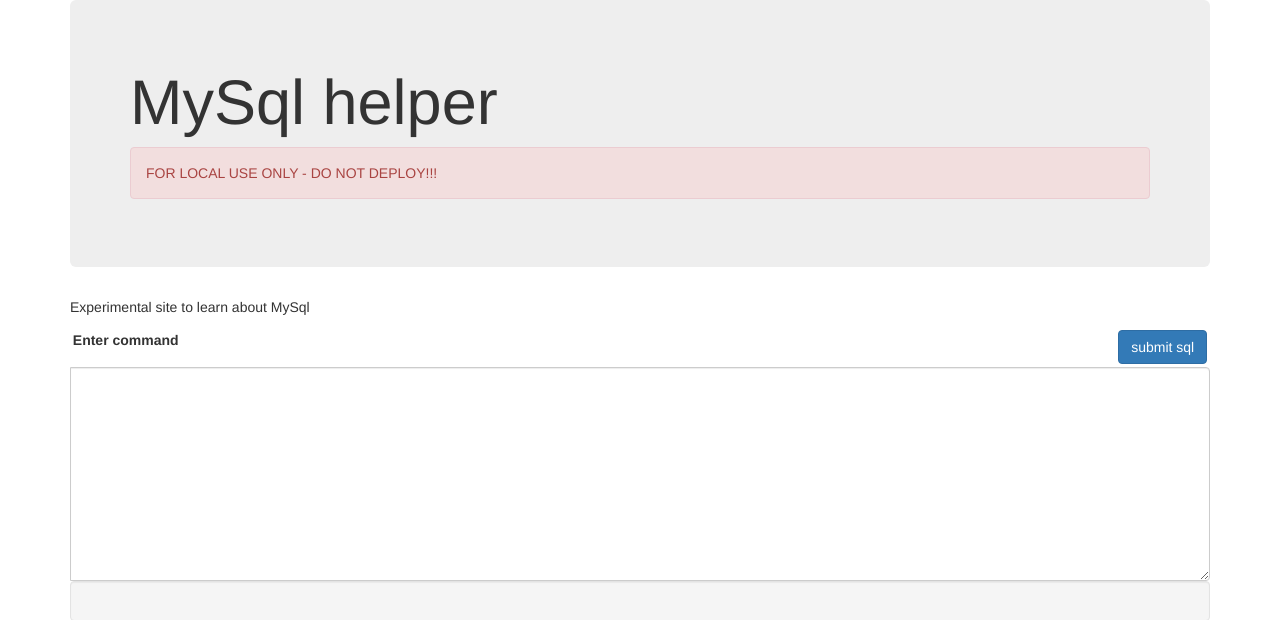
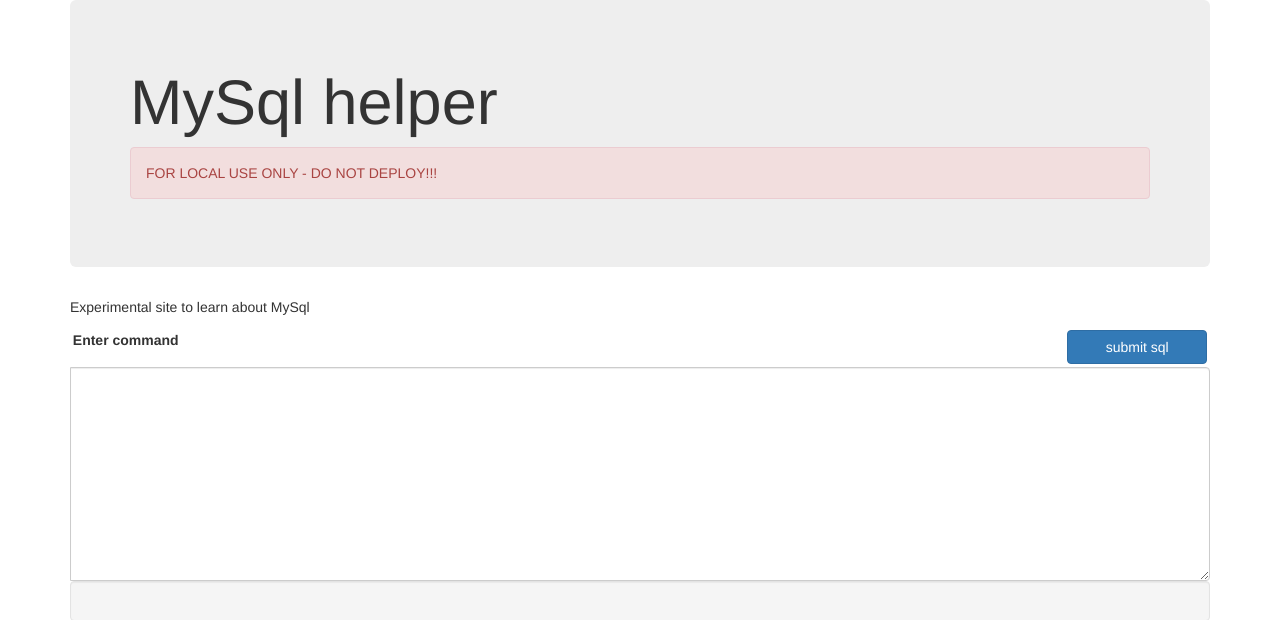
Before and after one commit to petercz1/ST-php-demo, a PHP site: page / in a window 1280 px wide. Shown: the top 620 px of the page. Run offline with PHP 8.4, Linux system fonts and the light colour scheme; some libraries are stand-ins or nearby versions.

Commit message:
Kafka's Law: 	In the fight between you and the world, back the world. 		-- Franz Kafka, "RS's 1974 Expectation of Days"

```diff
--- a/css/style.css
+++ b/css/style.css
@@ -14,3 +14,7 @@
     display: block;
     margin: auto;
 }
+
+#submit{
+    width: 10em;
+}
--- a/js/javascript.js
+++ b/js/javascript.js
@@ -8,7 +8,7 @@ function do_setup(){
 }
 
 function run_command(){
-    $('#submit').removeClass('btn-primary').addClass('btn-warning');
+    $('#submit').removeClass('btn-primary').addClass('btn-warning').text('submitting...');
     console.log('Inside run_command');
 
 }
```
